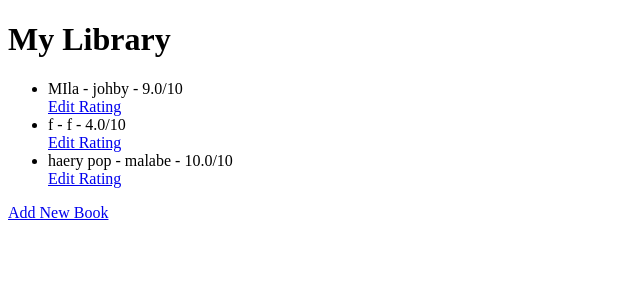
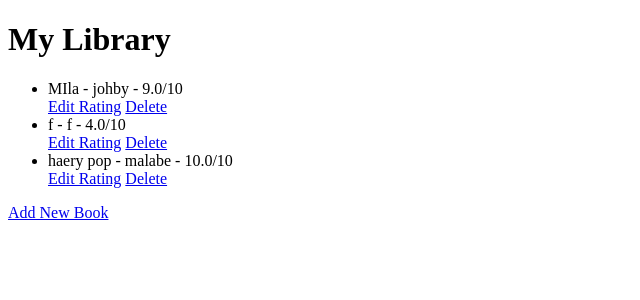
Before and after one commit to Milan-Jobanputra/Simple-Bookshelf-in-Python-Flask, a Flask app: page / in a window 1280 px wide. Shown: the top 300 px of the page, without its empty margins (0-640 px from the left). Run offline with Flask 3, Linux system fonts and the light colour scheme.

Commit message:
delete link

```diff
--- a/templates/index.html
+++ b/templates/index.html
@@ -13,6 +13,7 @@
          {% for book in books %}
         <li>{{book.title}} - {{book.author}} - {{book.rating}}/10</li>
         <a href="{{ url_for('edit', id=book.id) }}">Edit Rating</a>
+        <a href="{{ url_for('delete', id=book.id) }}">Delete</a>
         {% endfor %}
     </ul>
 
```
